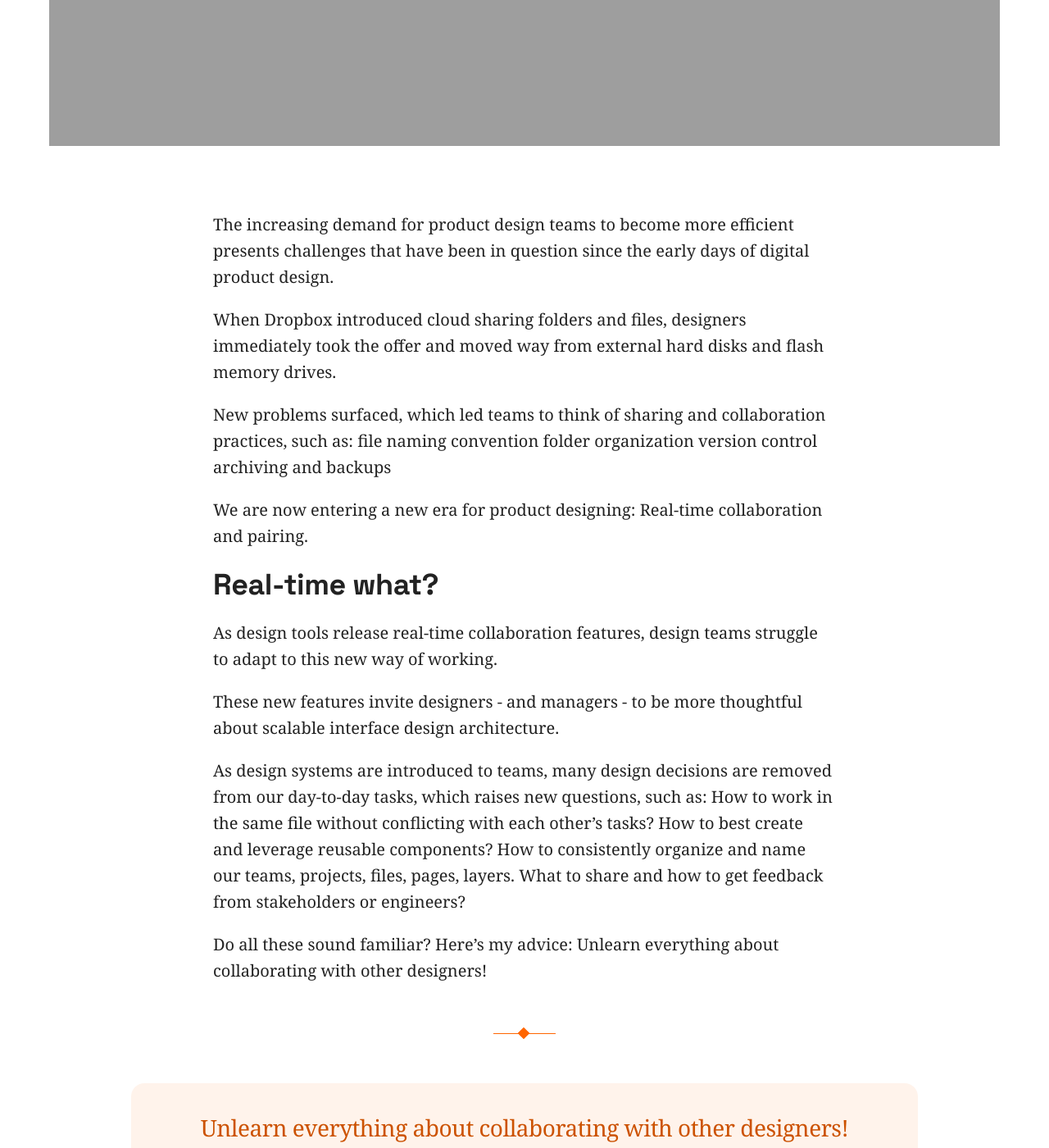
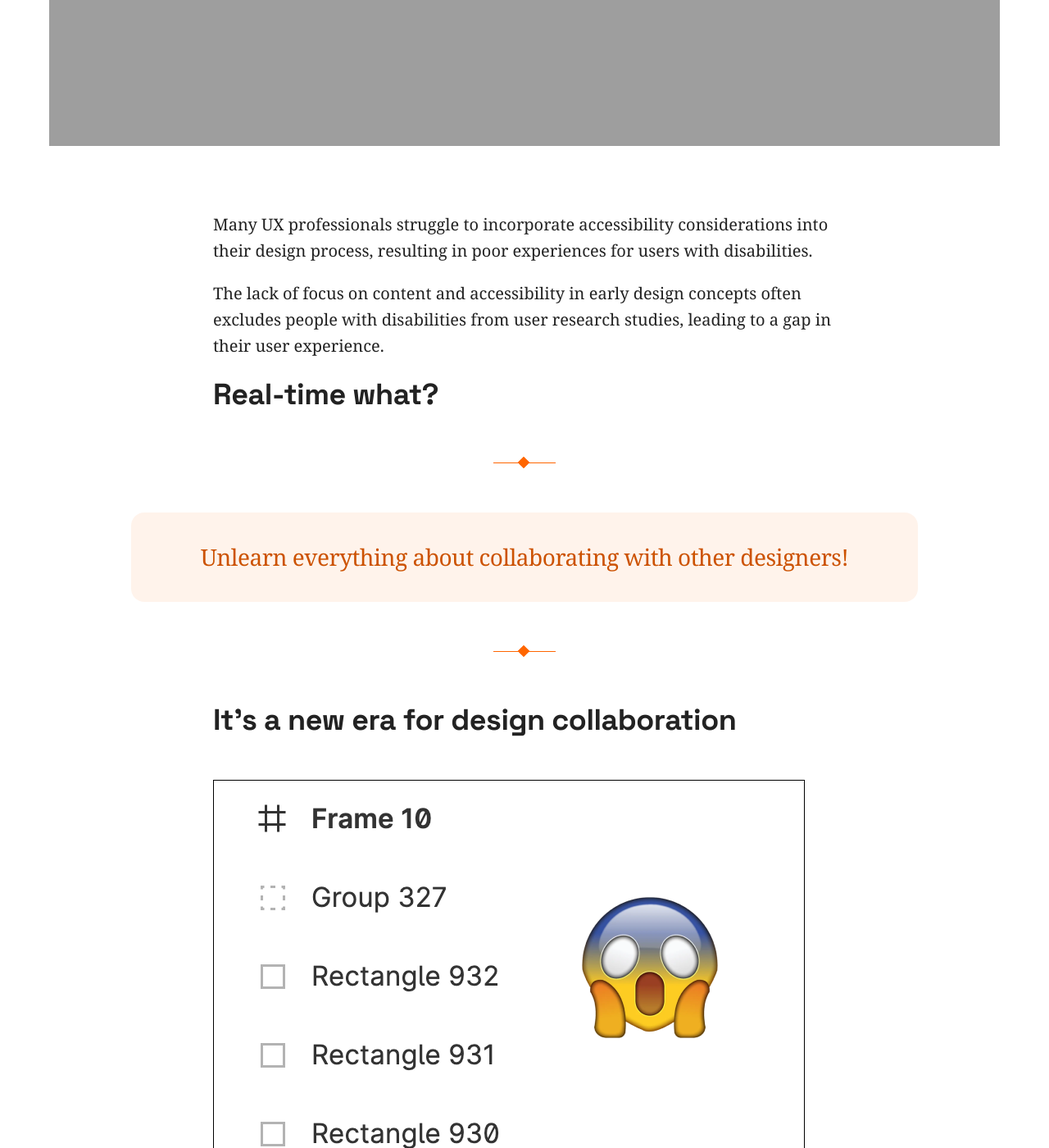
Before and after one commit to mpaiva/blog, a Jekyll site: the page built from _posts/2023-03-03-stop-using-lorem-ipsum.markdown, in a window 1280 px wide and 1400 px high, scrolled down 919 px. Shown: the whole window at 82% size. Built offline with Jekyll 4.4.1, drawn with Linux system fonts in a browser that asks for light colours; nearby versions of some CDN libraries; some of the changed text lies outside the part shown.

Commit message:
content update

```diff
--- a/_posts/2023-03-03-stop-using-lorem-ipsum.markdown
+++ b/_posts/2023-03-03-stop-using-lorem-ipsum.markdown
@@ -5,30 +5,13 @@ date:   2023-03-03
 image:  p3-cover.png
 tags:   accessibility content-design content-first design-process prototyping
 ---
-The increasing demand for product design teams to become more efficient presents challenges that have been in question since the early days of digital product design.
 
-When Dropbox introduced cloud sharing folders and files, designers immediately took the offer and moved way from external hard disks and flash memory drives.
 
-New problems surfaced, which led teams to think of sharing and collaboration practices, such as:
-file naming convention
-folder organization
-version control
-archiving and backups
+Many UX professionals struggle to incorporate accessibility considerations into their design process, resulting in poor experiences for users with disabilities.
 
-We are now entering a new era for product designing: Real-time collaboration and pairing.
+The lack of focus on content and accessibility in early design concepts often excludes people with disabilities from user research studies, leading to a gap in their user experience.
 
 ## Real-time what?
-As design tools release real-time collaboration features, design teams struggle to adapt to this new way of working.
-
-These new features invite designers - and managers - to be more thoughtful about scalable interface design architecture.
-
-As design systems are introduced to teams, many design decisions are removed from our day-to-day tasks, which raises new questions, such as:
-How to work in the same file without conflicting with each other's tasks?
-How to best create and leverage reusable components?
-How to consistently organize and name our teams, projects, files, pages, layers.
-What to share and how to get feedback from stakeholders or engineers?
-
-Do all these sound familiar? Here's my advice: Unlearn everything about collaborating with other designers!
 
 <hr/>
 
@@ -38,11 +21,6 @@ Do all these sound familiar? Here's my advice: Unlearn everything about collabor
 
 ## It's a new era for design collaboration
 
-Design is a craft that requires much intent on every single shape, text, or design property we change.
-
-For over two decades, the design industry promoted individualistic skills and tools. As a result, our organizational skills were only required during hand-off.
-
-The new era of sharing and collaborating with your teammates will despise names like "__Rectangle 932__", or "__Group 327__," or even files with your initials on them.
 
 ![A scared emoji, over Figma's layers panel, looks horrified at the way layers are named.]({{ site.baseurl }}/images/p2-01.png)
 <p class="caption">A scared emoji, over Figma's layers panel, looks horrified at the way layers are named.</p>
```
